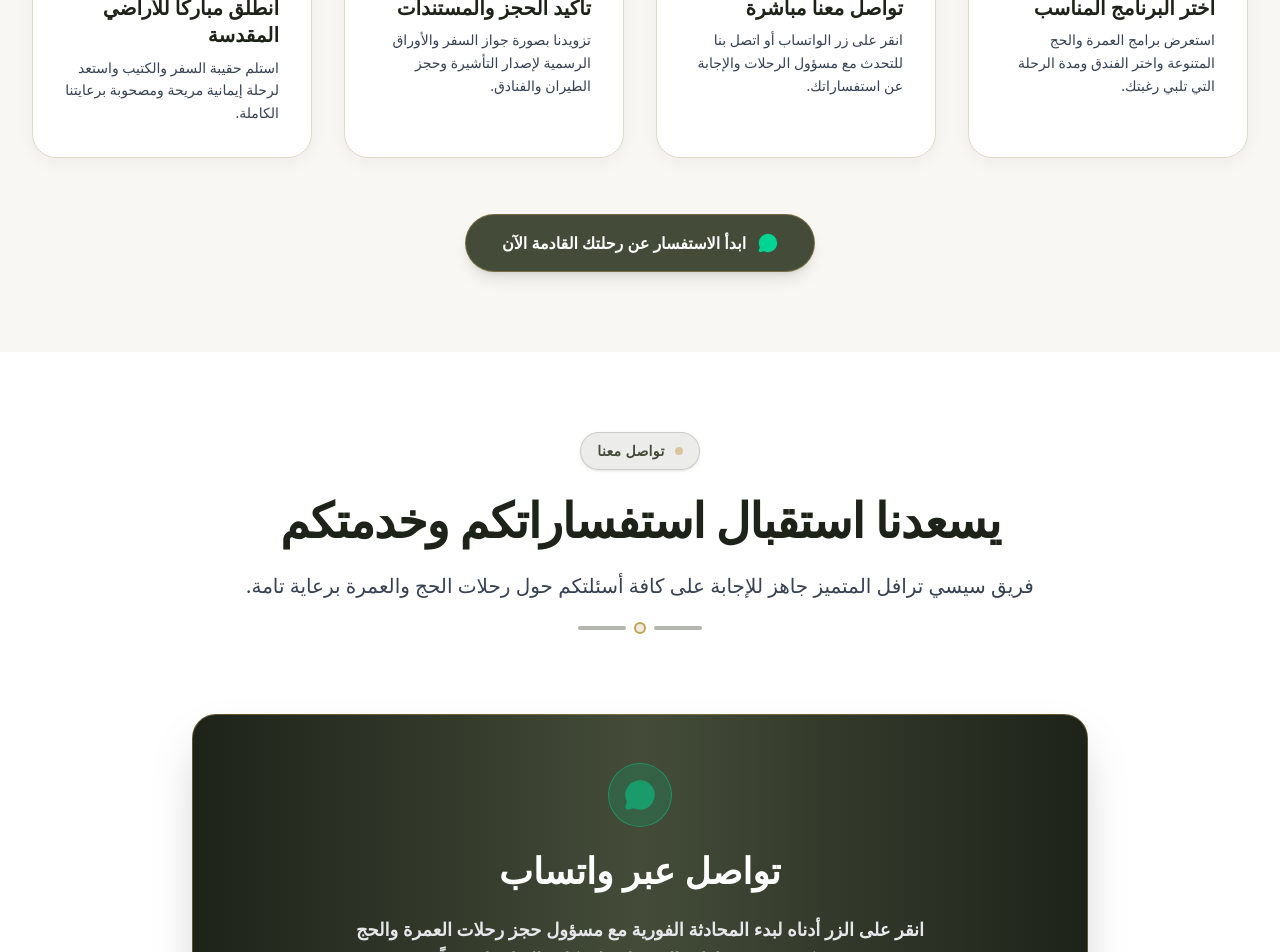
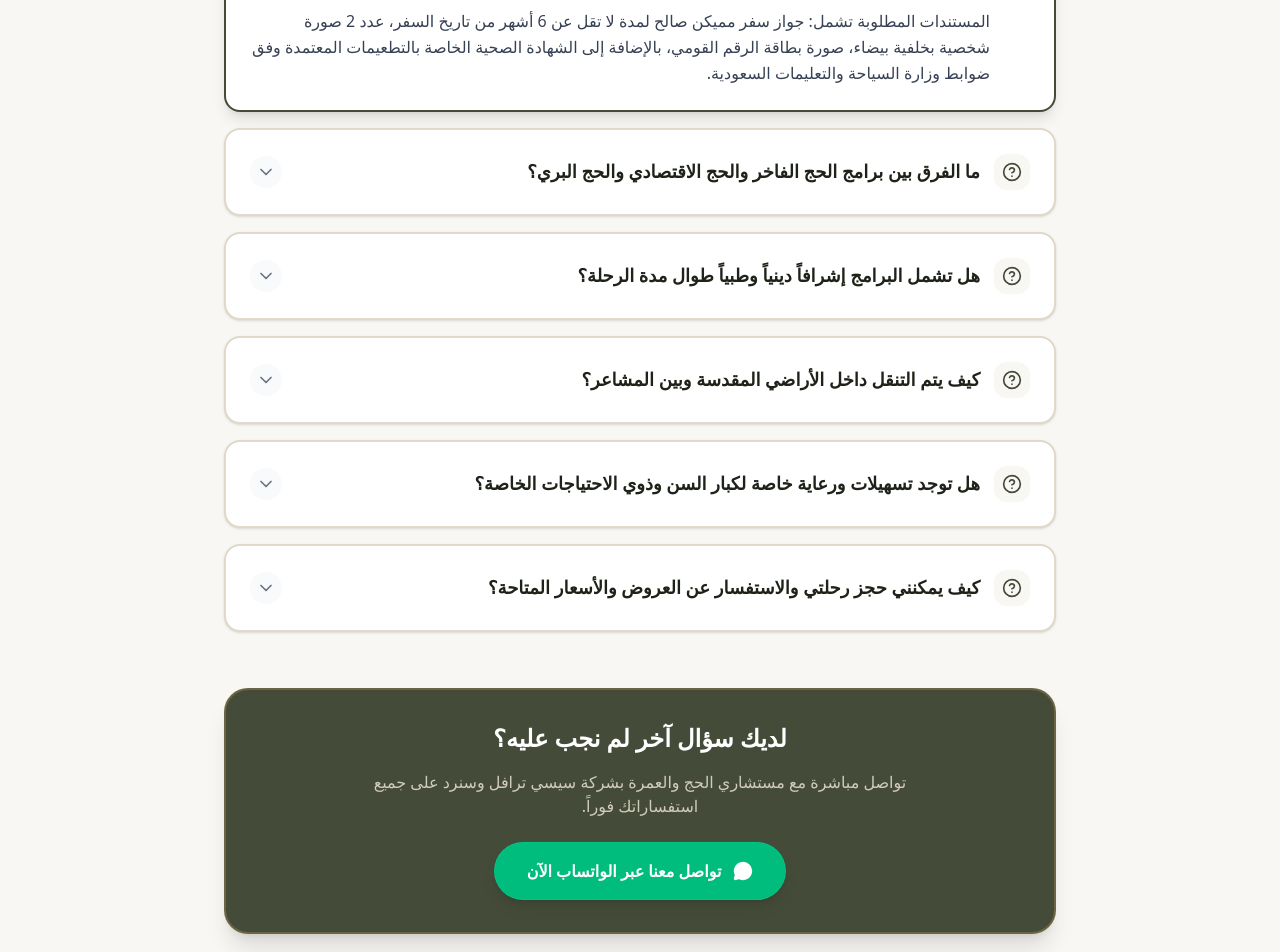
Before and after one commit to youssef-shaaban-dev/sisi-travel, a Next.js app: page / in a window 1280 px wide. Shown: the part 7160-8112 px from the top of the page. Built offline with nearby package versions, Linux system fonts and the light colour scheme.

Commit message:
feat: add FAQ section to homepage layout

```diff
--- a/src/app/page.tsx
+++ b/src/app/page.tsx
@@ -6,7 +6,7 @@ import AboutSection from '@/components/sections/AboutSection';
 import UmrahSection from '@/components/sections/UmrahSection';
 import HajjSection from '@/components/sections/HajjSection';
 import WhyChooseUs from '@/components/sections/WhyChooseUs';
-import HowItWorks from '@/components/sections/HowItWorks';
+import FaqSection from '@/components/sections/FaqSection';
 import ContactSection from '@/components/sections/ContactSection';
 
 export default function HomePage() {
@@ -19,7 +19,7 @@ export default function HomePage() {
         <UmrahSection />
         <HajjSection />
         <WhyChooseUs />
-        <HowItWorks />
+        <FaqSection />
         <ContactSection />
       </main>
       <Footer />
--- /dev/null
+++ b/src/components/sections/FaqSection.tsx
@@ -0,0 +1,158 @@
+'use client';
+
+import React, { useState } from 'react';
+import { motion, AnimatePresence } from 'framer-motion';
+import { ChevronDown, HelpCircle, MessageCircle } from 'lucide-react';
+import SectionHeading from '@/components/ui/SectionHeading';
+import MotionWrapper from '@/components/ui/MotionWrapper';
+import { getWhatsAppLink } from '@/data/programsData';
+
+interface FaqItem {
+  id: number;
+  question: string;
+  answer: string;
+}
+
+export default function FaqSection() {
+  const [openIndex, setOpenIndex] = useState<number | null>(0);
+
+  const faqs: FaqItem[] = [
+    {
+      id: 1,
+      question: 'ما هي المستندات والأوراق المطلوبة لحجز رحلات العمرة والحج؟',
+      answer:
+        'المستندات المطلوبة تشمل: جواز سفر مميكن صالح لمدة لا تقل عن 6 أشهر من تاريخ السفر، عدد 2 صورة شخصية بخلفية بيضاء، صورة بطاقة الرقم القومي، بالإضافة إلى الشهادة الصحية الخاصة بالتطعيمات المعتمدة وفق ضوابط وزارة السياحة والتعليمات السعودية.',
+    },
+    {
+      id: 2,
+      question: 'ما الفرق بين برامج الحج الفاخر والحج الاقتصادي والحج البري؟',
+      answer:
+        'برامج الحج الفاخر تشمل الإقامة بفنادق 5 نجوم صف أول مطلة على الحرمين، قطار الحرمين السريع، ومخيمات VIP وعمائر كدانه الفاخرة بالمشاعر. البرامج الاقتصادية تجمع بين السعر المناسب والإقامة بفنادق 5 نجوم بوفيه مفتوح مع انتقالات مريحة. أما الحج البري فيوفر الانتقال بالحافلات السياحية الحديثة المكيفة مباشرة من القاهرة مع إقامة فندقية راقية بمكة والمدينة.',
+    },
+    {
+      id: 3,
+      question: 'هل تشمل البرامج إشرافاً دينياً وطبياً طوال مدة الرحلة؟',
+      answer:
+        'نعم بالتأكيد، تضع شركة سيسي ترافل خبرتها المتراكمة لـ 40 عاماً بين أيديكم بمرافقة نخبة من كبار العلماء والدعاة لشرح المناسك، بالإضافة إلى طاقم إداري وطبي مخصص متواجد على مدار 24 ساعة لخدمة الحجاج والمعتمرين.',
+    },
+    {
+      id: 4,
+      question: 'كيف يتم التنقل داخل الأراضي المقدسة وبين المشاعر؟',
+      answer:
+        'يتم توفير قطار الحرمين السريع للرحلات الفاخرة للقيام بالتنقل السريع المريح بين المدينة ومكة، بالإضافة إلى أسطول من الأتوبيسات والباصات السياحية الفاخرة موديل السنة والمكيفة بالكامل المخصصة لحجاج ومعتمري الشركة.',
+    },
+    {
+      id: 5,
+      question: 'هل توجد تسهيلات ورعاية خاصة لكبار السن وذوي الاحتياجات الخاصة؟',
+      answer:
+        'نعم، تولي شركة سيسي ترافل اهتماماً بالغاً بكبار السن وذوي الاحتياجات الخاصة، من خلال توفير كراسي متحركة، وتسهيل إجراءات التسكين، وتخصيص مساعدين وإشراف مخصص بالمشاعر والفنادق لضمان أداء الفريضة بيسر وطمأنينة.',
+    },
+    {
+      id: 6,
+      question: 'كيف يمكنني حجز رحلتي والاستفسار عن العروض والأسعار المتاحة؟',
+      answer:
+        'يمكنكم التواصل المباشر مع فريق المبيعات والخدمة عبر الواتساب أو الاتصال الهاتفي بأرقام الشركة الرسمية، أو زيارة مقر المركز الرئيسي بشرع السودان بالمهندسين أو أحد فروعنا بالمحافظات.',
+    },
+  ];
+
+  const toggleFaq = (index: number) => {
+    setOpenIndex(openIndex === index ? null : index);
+  };
+
+  return (
+    <section id="faq" className="py-24 bg-brand-sand-light border-t border-brand-sand relative">
+      <div className="max-w-4xl mx-auto px-4 sm:px-6 lg:px-8">
+        <MotionWrapper>
+          <SectionHeading
+            badge="إجابات وشروحات"
+            title="أهم أسئلة عن العمرة والحج"
+            subtitle="نحن هنا للإجابة على جميع استفساراتكم لضمان رحلة إيمانية مريحة ومنظمة بثقة واطمئنان."
+          />
+        </MotionWrapper>
+
+        {/* FAQ Accordion List */}
+        <div className="space-y-4">
+          {faqs.map((faq, idx) => {
+            const isOpen = openIndex === idx;
+            return (
+              <MotionWrapper key={faq.id} delay={idx * 0.08}>
+                <div
+                  className={`rounded-2xl border-2 transition-all duration-300 overflow-hidden bg-white ${
+                    isOpen
+                      ? 'border-brand-burgundy shadow-lg'
+                      : 'border-brand-sand hover:border-brand-burgundy/40 shadow-sm'
+                  }`}
+                >
+                  <button
+                    onClick={() => toggleFaq(idx)}
+                    className="w-full p-6 text-right flex items-center justify-between gap-4 focus:outline-none cursor-pointer group"
+                    aria-expanded={isOpen}
+                  >
+                    <div className="flex items-center gap-3.5">
+                      <div
+                        className={`w-9 h-9 rounded-xl flex items-center justify-center transition-colors flex-shrink-0 ${
+                          isOpen
+                            ? 'bg-brand-burgundy text-white'
+                            : 'bg-brand-sand-light text-brand-burgundy group-hover:bg-brand-sand'
+                        }`}
+                      >
+                        <HelpCircle className="w-5 h-5" />
+                      </div>
+                      <span className="text-base sm:text-lg font-black text-brand-burgundy-dark leading-snug">
+                        {faq.question}
+                      </span>
+                    </div>
+
+                    <div
+                      className={`w-8 h-8 rounded-full flex items-center justify-center flex-shrink-0 transition-transform duration-300 ${
+                        isOpen ? 'rotate-180 bg-brand-sand text-brand-burgundy' : 'bg-gray-50 text-gray-500'
+                      }`}
+                    >
+                      <ChevronDown className="w-5 h-5" />
+                    </div>
+                  </button>
+
+                  <AnimatePresence initial={false}>
+                    {isOpen && (
+                      <motion.div
+                        initial={{ opacity: 0, height: 0 }}
+                        animate={{ opacity: 1, height: 'auto' }}
+                        exit={{ opacity: 0, height: 0 }}
+                        transition={{ duration: 0.3, ease: [0.22, 1, 0.36, 1] }}
+                      >
+                        <div className="px-6 pb-6 pt-2 text-sm sm:text-base text-gray-700 leading-relaxed font-medium border-t border-gray-100 pr-16">
+                          {faq.answer}
+                        </div>
+                      </motion.div>
+                    )}
+                  </AnimatePresence>
+                </div>
+              </MotionWrapper>
+            );
+          })}
+        </div>
+
+        {/* Direct WhatsApp Callout */}
+        <MotionWrapper delay={0.4} className="mt-14 text-center">
+          <div className="p-8 rounded-3xl bg-brand-burgundy text-white space-y-4 shadow-xl border-2 border-brand-gold/30">
+            <h3 className="text-xl sm:text-2xl font-black">لديك سؤال آخر لم نجب عليه؟</h3>
+            <p className="text-sm sm:text-base text-brand-sand opacity-90 max-w-xl mx-auto font-medium">
+              تواصل مباشرة مع مستشاري الحج والعمرة بشركة سيسي ترافل وسنرد على جميع استفساراتك فوراً.
+            </p>
+            <div className="pt-2">
+              <a
+                href={getWhatsAppLink('استفسارات الحج والعمرة')}
+                target="_blank"
+                rel="noopener noreferrer"
+                className="inline-flex items-center gap-3 px-8 py-4 rounded-full bg-emerald-500 hover:bg-emerald-600 text-white text-base font-extrabold shadow-lg transition-all border border-emerald-400/40"
+              >
+                <MessageCircle className="w-5 h-5 fill-current" />
+                <span>تواصل معنا عبر الواتساب الآن</span>
+              </a>
+            </div>
+          </div>
+        </MotionWrapper>
+      </div>
+    </section>
+  );
+}
```
